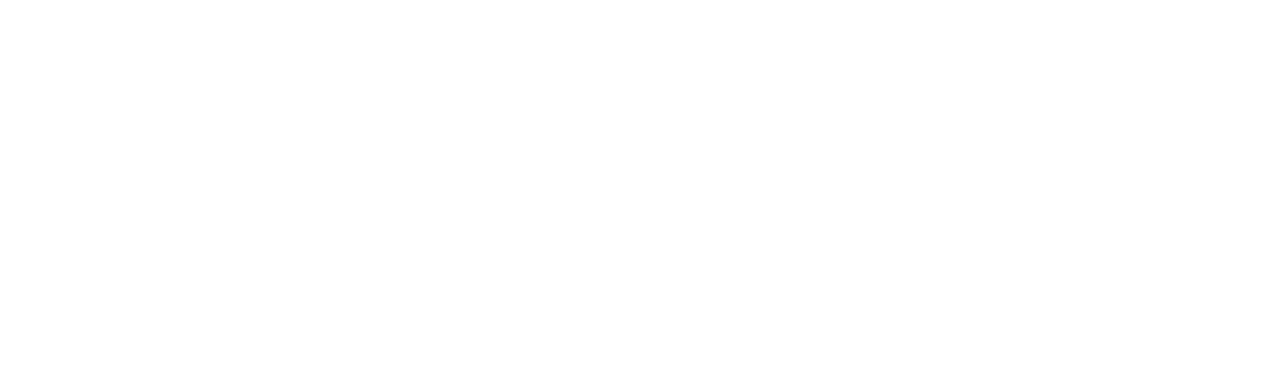
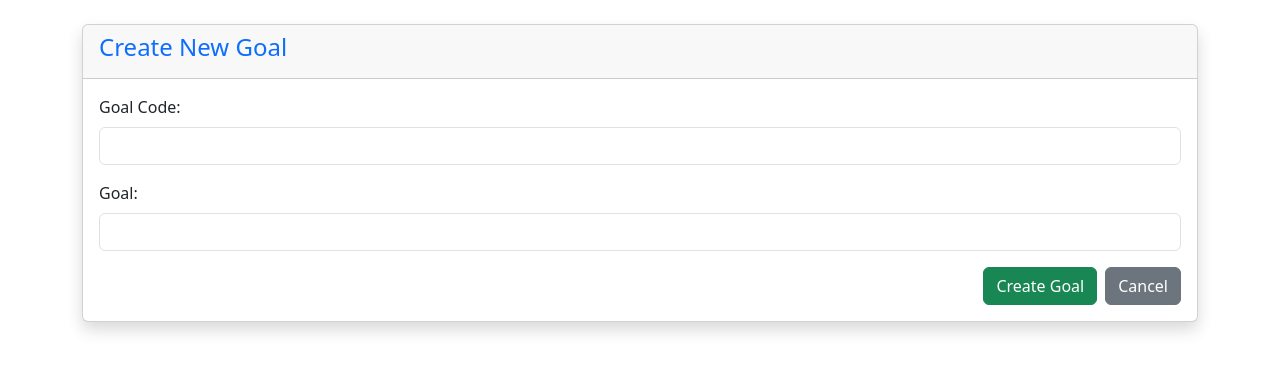
Before and after one commit to Pransquare/Pranhirefy-Frontend, a React (Create React App) app: page /goal/add-goal in a window 1280 px wide. Before the commit this address had no page. Shown: the top 372 px of the page. Built offline with nearby package versions, Linux system fonts and the light colour scheme; the HTML template or start-up script is replaced by a standard one.

Commit message:
commmitted by chaitanya

```diff
--- a/src/App.js
+++ b/src/App.js
@@ -59,6 +59,12 @@
 import MasterReleaseNotesForm from "./components/MasterReleaseNoteForm";
 import ViewReleaseNote from "./components/ViewReleaseNote";
 
+import ListGoals from "./components/ListGoals";
+
+import CreateGoal from "./components/CreateGoal";
+import GoalDetails from "./components/GoalDetails";
+import EditGoal from "./components/EditGoal";
+
 function App() {
   return (
     <Router>
@@ -94,6 +100,11 @@
           element={<MasterReleaseNotesForm />}
         />
         <Route path="/relaseNote/view/:id" element={<ViewReleaseNote />} />
+        {/*Goals Routes */}
+        <Route path="/goal" element={<ListGoals />} />
+        <Route path="/goal/add-goal" element={<CreateGoal />} />
+        <Route path="/goal/goal/:id" element={<GoalDetails />} />
+        <Route path="/goal/edit-goal/:id" element={<EditGoal />} />
       </Routes>
     </Router>
   );
--- a/src/components/CreateGoal.jsx
+++ b/src/components/CreateGoal.jsx
@@ -1,164 +1,101 @@
+import React, { useState } from "react";
+import { createGoal } from "../services/serviceGoals";
+import { useNavigate } from "react-router-dom";
 
-
-import React, { useState, useEffect } from "react";
-import { useParams, useNavigate } from "react-router-dom";
-import { getAllGoals, updateGoal } from "../servcice/serviceGoal";
-import { MdArrowBack } from "react-icons/md"; // Arrow Back icon
-
-const GoalDetails = () => {
-  const { id } = useParams(); // goalId from URL
+const CreateGoal = () => {
+  const [goalCode, setGoalCode] = useState("");
+  const [goal, setGoal] = useState("");
+  const [error, setError] = useState("");
+  const [successMessage, setSuccessMessage] = useState("");
   const navigate = useNavigate();
 
-  const [goal, setGoal] = useState(null);
-  const [editable, setEditable] = useState(false);
+  const handleSubmit = async (event) => {
+    event.preventDefault();
+    setError("");
+    setSuccessMessage("");
 
-  // Fetch single goal from list by ID
-  useEffect(() => {
-    const fetchGoal = async () => {
-      try {
-        const response = await getAllGoals(); // Get all, filter one
-        const singleGoal = response.data.find((g) => g.goalId === parseInt(id));
-        setGoal(singleGoal);
-      } catch (error) {
-        console.error("Failed to fetch goal:", error);
-      }
+    const newGoal = {
+      goalCode: goalCode.trim(),
+      goal: goal.trim(),
     };
 
-    fetchGoal();
-  }, [id]);
+    if (!newGoal.goalCode || !newGoal.goal) {
+      setError("Both Goal Code and Goal are required.");
+      return;
+    }
 
-  const handleInputChange = (e) => {
-    const { name, value } = e.target;
-    setGoal({ ...goal, [name]: value });
-  };
+    try {
+      await createGoal(newGoal);
+      setSuccessMessage("Goal created successfully!");
 
-  const handleSave = async () => {
-    try {
-      await updateGoal(goal.goalId, goal);
-      alert("Goal updated successfully.");
-      setEditable(false);
-      navigate("/goal")
+      // Optionally clear fields
+      setGoalCode("");
+      setGoal("");
+
+      // After 2 seconds, redirect to the list
+      setTimeout(() => {
+        navigate("/goal");
+      }, 2000);
     } catch (error) {
-      console.error("Failed to save goal:", error);
+      console.error("Failed to create goal:", error);
+      setError(
+        "Goal code already exists. Please try again with a new Goal code."
+      );
     }
   };
 
-  const handleBack = () => {
-    navigate("/goal"); // Adjust path if necessary to navigate back to the goals list
-  };
-
-  const handleEdit = () => {
-    setEditable(true);
-  };
-
-  const handleCancel = () => {
-    // Reset the form fields to the original goal state
-    setEditable(false);
-    const fetchGoal = async () => {
-      try {
-        const response = await getAllGoals();
-        const singleGoal = response.data.find((g) => g.goalId === parseInt(id));
-        setGoal(singleGoal);
-      } catch (error) {
-        console.error("Failed to fetch goal:", error);
-      }
-    };
-    fetchGoal();
-  };
-
-  if (!goal) return <div>Loading...</div>;
-
   return (
     <div className="container mt-4">
-      {/* Show card for goal details */}
       <div className="card shadow">
         <div className="card-header">
-          <h4 className="mb-0">Goal Details</h4>
+          <h4 className="text-primary">Create New Goal</h4>
         </div>
+        <div className="card-body">
+          {error && <div className="alert alert-danger">{error}</div>}
+          {successMessage && (
+            <div className="alert alert-success">{successMessage}</div>
+          )}
 
-        <div className="card-body">
-          <form>
+          <form onSubmit={handleSubmit}>
             <div className="mb-3">
-              <label htmlFor="goalId" className="form-label">
-                Goal ID
-              </label>
+              <label className="form-label">Goal Code:</label>
               <input
-                id="goalId"
                 type="text"
                 className="form-control"
-                value={goal.goalId}
-                disabled
+                value={goalCode}
+                onChange={(e) => setGoalCode(e.target.value)}
+                required
               />
             </div>
 
             <div className="mb-3">
-              <label htmlFor="goalCode" className="form-label">
-                Goal Code
-              </label>
+              <label className="form-label">Goal:</label>
               <input
-                id="goalCode"
                 type="text"
                 className="form-control"
-                name="goalCode"
-                value={goal.goalCode}
-                onChange={handleInputChange}
-                disabled={!editable}
+                value={goal}
+                onChange={(e) => setGoal(e.target.value)}
+                required
               />
             </div>
 
-            <div className="mb-3">
-              <label htmlFor="goal" className="form-label">
-                Goal
-              </label>
-              <input
-                id="goal"
-                type="text"
-                className="form-control"
-                name="goal"
-                value={goal.goal}
-                onChange={handleInputChange}
-                disabled={!editable}
-              />
-            </div>
-
-            <div className="mb-3">
-              <label htmlFor="isDeleted" className="form-label">
-                Is Deleted
-              </label>
-              <input
-                id="isDeleted"
-                type="text"
-                className="form-control"
-                value={goal.isDeleted ? "Yes" : "No"}
-                disabled
-              />
+            <div className="d-flex justify-content-end gap-2">
+              <button type="submit" className="btn btn-success">
+                Create Goal
+              </button>
+              <button
+                type="button"
+                className="btn btn-secondary"
+                onClick={() => navigate("/goal")}
+              >
+                Cancel
+              </button>
             </div>
           </form>
-        </div>
-
-        <div className="card-footer d-flex justify-content-between">
-          <button className="btn btn-secondary" onClick={handleBack}>
-            <MdArrowBack className="me-1" /> Go Back
-          </button>
-
-          {!editable ? (
-            <button className="btn btn-warning" onClick={handleEdit}>
-              Edit
-            </button>
-          ) : (
-            <>
-              <button className="btn btn-success" onClick={handleSave}>
-                Save
-              </button>
-              <button className="btn btn-danger" onClick={handleCancel}>
-                Cancel
-              </button>
-            </>
-          )}
         </div>
       </div>
     </div>
   );
 };
 
-export default GoalDetails;
+export default CreateGoal;
--- a/src/components/HomePage.js
+++ b/src/components/HomePage.js
@@ -20,6 +20,10 @@
   const goToProjects = () => {
     navigate("/projects");
   };
+
+  const goToGoals = () => {
+    navigate("/goal");
+  };
   return (
     <div className="container mt-5">
       <h2 className="mb-4">Welcome to the Dashboard</h2>
@@ -30,7 +34,9 @@
         <button className="btn btn-primary" onClick={goToLeaveTypes}>
           Leave Type Details
         </button>
-        <button className="btn btn-success">Goal Details</button>
+        <button className="btn btn-success" onClick={goToGoals}>
+          Goal Details
+        </button>
         <button className="btn btn-primary" onClick={goToReleaseNotes}>
           ReleaseNotes Details
         </button>
```
Also changed, not shown: src/components/EditGoal.jsx (+28 -15 lines), src/components/GoalDetails.jsx (+3 -4 lines), src/components/ListGoals.jsx (+33 -32 lines).
